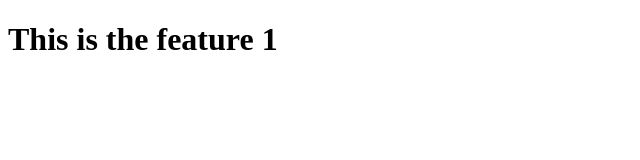
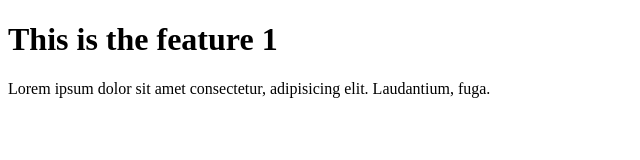
Before and after one commit to b-ishalroy/gitpractice, a plain HTML site: page index.html in a window 1280 px wide. Shown: the whole page, without its empty margins (0-640 px from the left). Drawn offline with Linux system fonts and the light colour scheme.

Commit message:
adding p element

```diff
--- a/index.html
+++ b/index.html
@@ -7,5 +7,8 @@
 </head>
 <body>
     <h1>This is the feature 1 </h1>
+
+    <p>Lorem ipsum dolor sit amet consectetur, adipisicing elit. Laudantium, fuga.</p>
+
 </body>
 </html>
```
